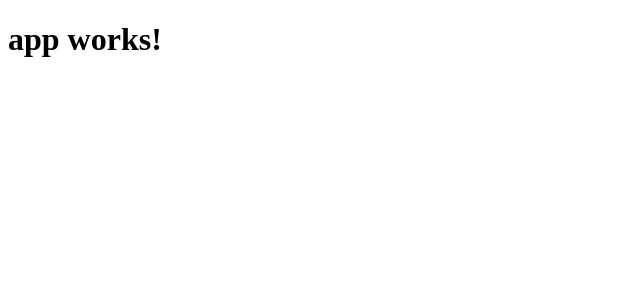
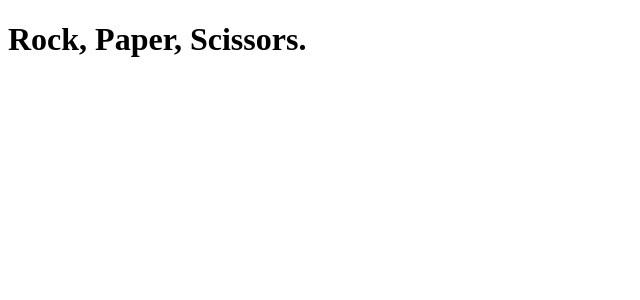
Before and after one commit to Izhaki/rock-paper-scissors, an Angular app: page / in a window 1280 px wide. Shown: the top 300 px of the page, without its empty margins (0-640 px from the left). Built offline with nearby package versions, Linux system fonts and the light colour scheme.

Commit message:
Fix: Change captions to 'Rock, Paper, Scissors.'

```diff
--- a/src/app/app.component.ts
+++ b/src/app/app.component.ts
@@ -6,5 +6,5 @@ import { Component } from '@angular/core';
   styleUrls: ['./app.component.css']
 })
 export class AppComponent {
-  title = 'app works!';
+  title = 'Rock, Paper, Scissors.';
 }
```
Also changed, not shown: 2 other files (tests, documents, lock files or other folders).
